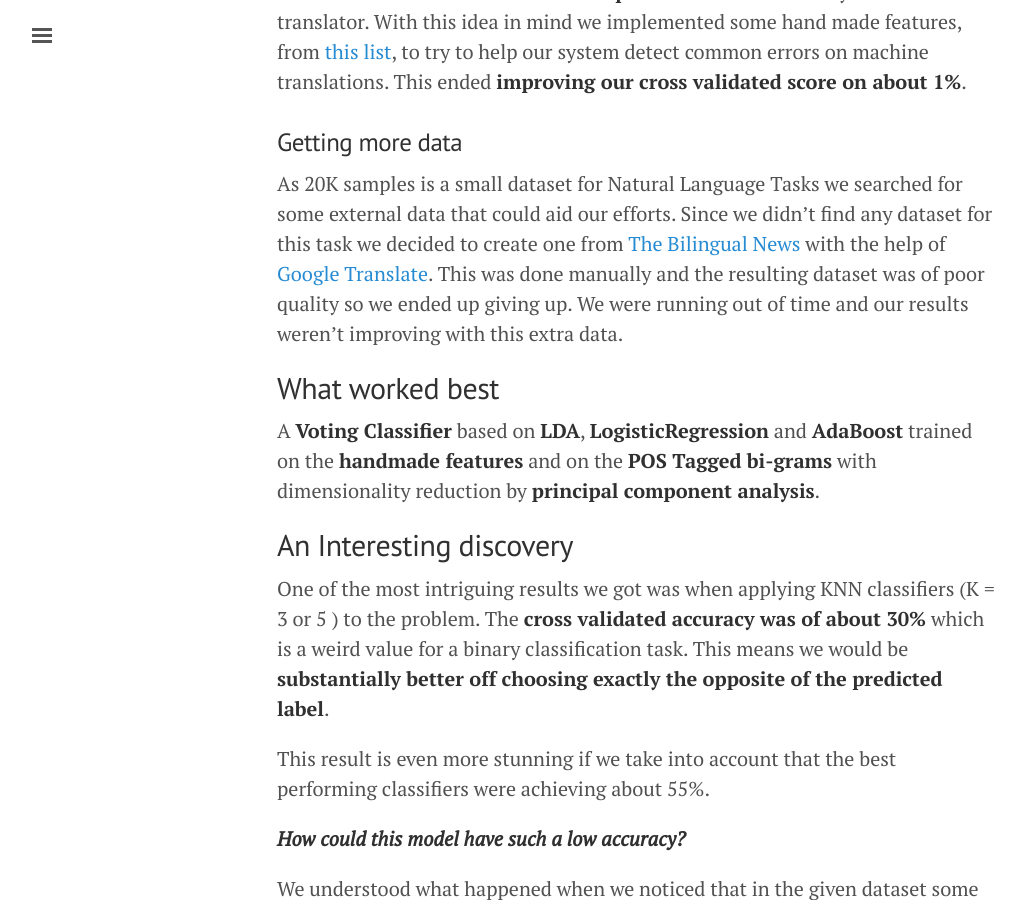
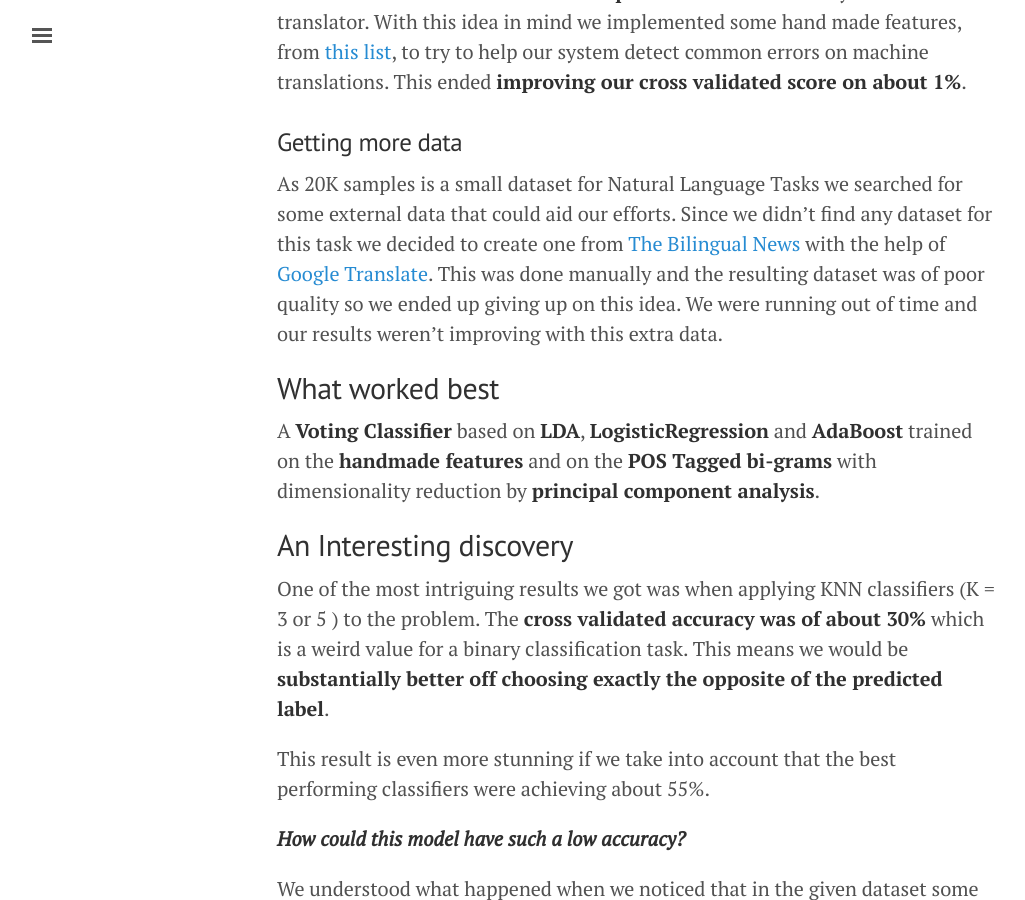
Before and after one commit to Joao-M-Almeida/Joao-M-Almeida.github.io, a Jekyll site: the page built from _posts/2016-04-30-detecting-machine-translation.md, in a window 1280 px wide and 900 px high, scrolled down 1920 px. Shown: the whole window, without its empty margins (3-1028 px from the left). Built offline with Jekyll 4.4.1, drawn with Linux system fonts in a browser that asks for light colours.

Commit message:
Update 2016-04-30-detecting-machine-translation.md

```diff
--- a/_posts/2016-04-30-detecting-machine-translation.md
+++ b/_posts/2016-04-30-detecting-machine-translation.md
@@ -50,7 +50,7 @@ We wondered if there were __common spanish mistakes__ made by the machine transl
 This ended __improving our cross validated score on about 1%__.
 
 ### Getting more data
-As 20K samples is a small dataset for Natural Language Tasks we searched for some external data that could aid our efforts. Since we didn't find any dataset for this task we decided to create one from [The Bilingual News](http://www.thebilingualnews.com/) with the help of [Google Translate](http://translate.google.com/). This was done manually and the resulting dataset was of poor quality so we ended up giving up. We were running out of time and our results weren't improving with this extra data.
+As 20K samples is a small dataset for Natural Language Tasks we searched for some external data that could aid our efforts. Since we didn't find any dataset for this task we decided to create one from [The Bilingual News](http://www.thebilingualnews.com/) with the help of [Google Translate](http://translate.google.com/). This was done manually and the resulting dataset was of poor quality so we ended up giving up on this idea. We were running out of time and our results weren't improving with this extra data.
 
 ## What worked best
 
```
